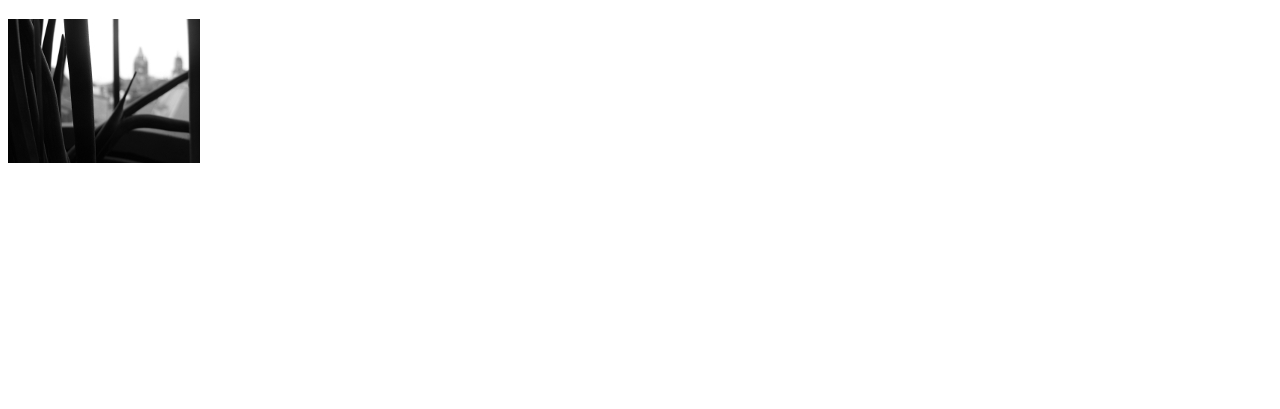
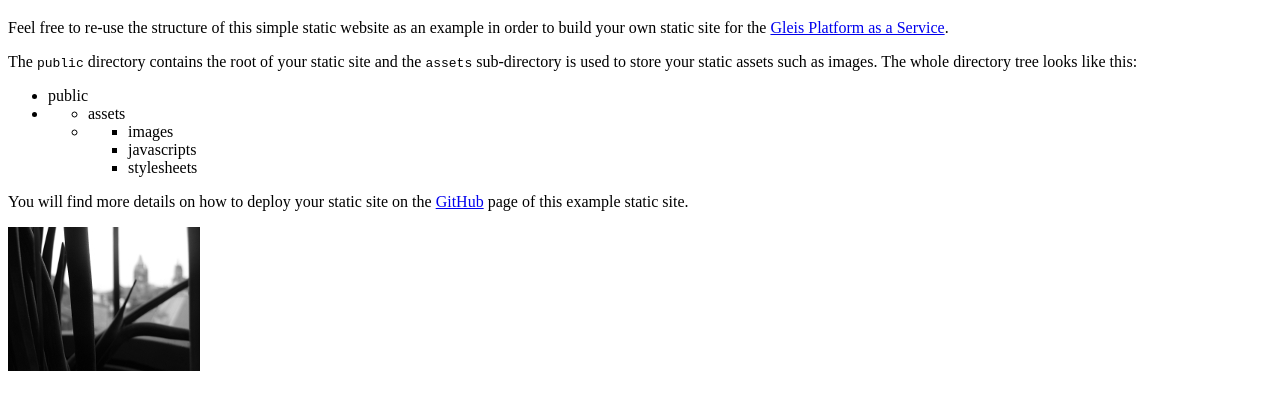
Before and after one commit to towards/static-example, a plain HTML site: page public/index.html in a window 1280 px wide. Shown: the part 61-470 px from the top of the page. Drawn offline with Linux system fonts and the light colour scheme.

Commit message:
Add documentation on home page

```diff
--- a/public/index.html
+++ b/public/index.html
@@ -1,14 +1,42 @@
 <!DOCTYPE html>
-<html>
+<html lang="en">
 <head>
   <meta charset="UTF-8">
   <title>Static site example for Gleis</title>
-  <link rel="stylesheet" href="/assets/stylesheets/site.css" type="text/css" media="screen" charset="utf-8">
-  <script src="/assets/javascripts/site.js" type="text/javascript" charset="utf-8"></script>
+  <link rel="stylesheet" href="/assets/stylesheets/site.css" type="text/css" media="screen">
+  <script src="/assets/javascripts/site.js"></script>
 </head>
 
 <body>
   <h1 id="fadein">Hello static World from Gleis!</h1>
+  <p>Feel free to re-use the structure of this simple static website as an example
+    in order to build your own static site for the <a href="https://gleis.cloud">
+    Gleis Platform as a Service</a>.
+   </p>
+   <p>The <code>public</code> directory contains the root of your static site
+     and the <code>assets</code> sub-directory is used to store your static
+     assets such as images. The whole directory tree looks like this:
+   </p>
+     <ul>
+       <li>public</li>
+       <li>
+         <ul>
+           <li>assets</li>
+           <li>
+             <ul>
+               <li>images</li>
+               <li>javascripts</li>
+               <li>stylesheets</li>
+             </ul>
+           </li>
+         </ul>
+        </li>
+     </ul>
+   <p>
+     You will find more details on how to deploy your static site on the
+     <a href="https://github.com/towards/static-example">GitHub</a> page of this
+     example static site.
+   </p>
   <img src="/assets/images/sample.jpg" title="Sample image asset">
 </body>
 </html>
```
Also changed, not shown: 1 other file.
